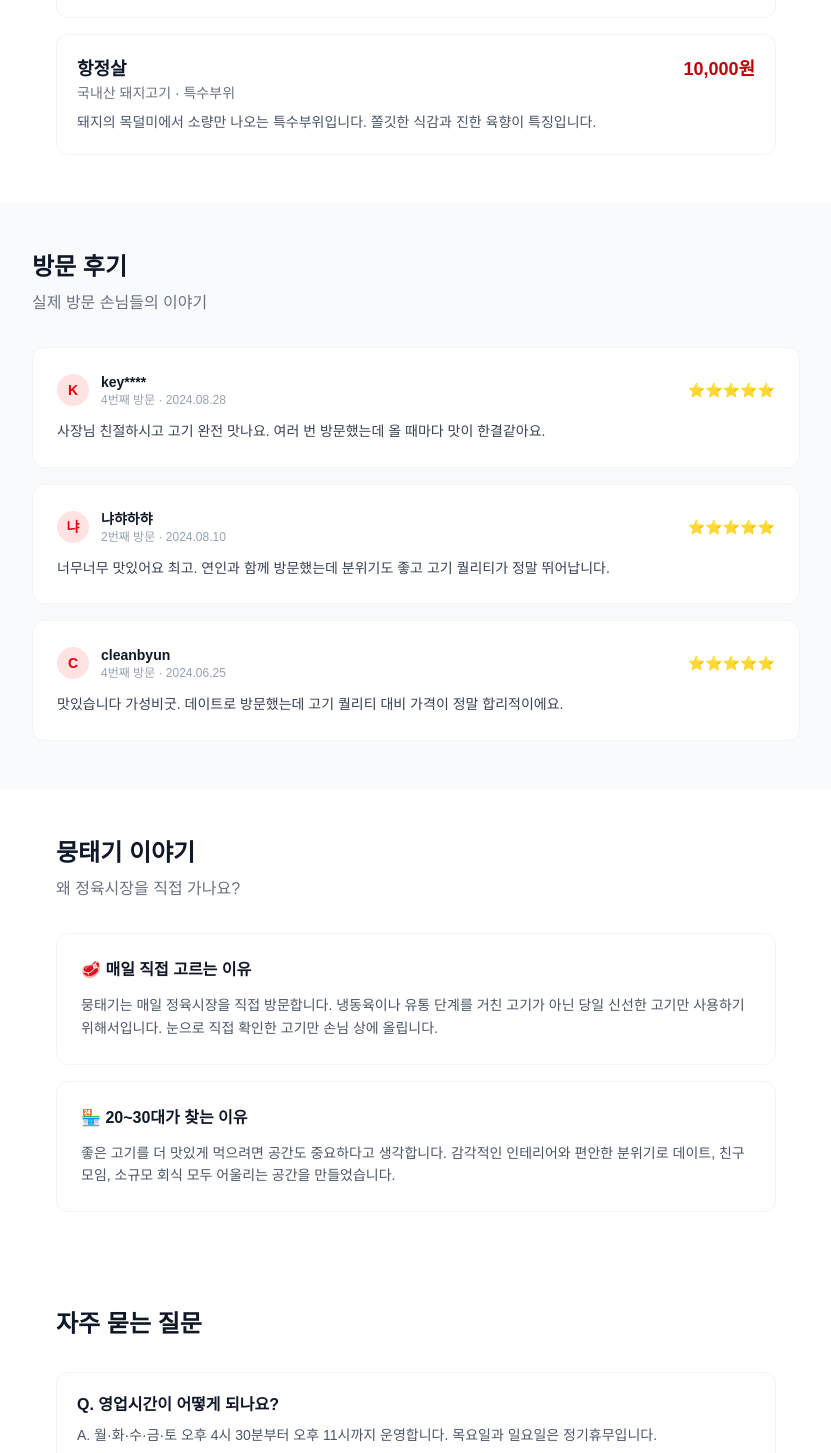
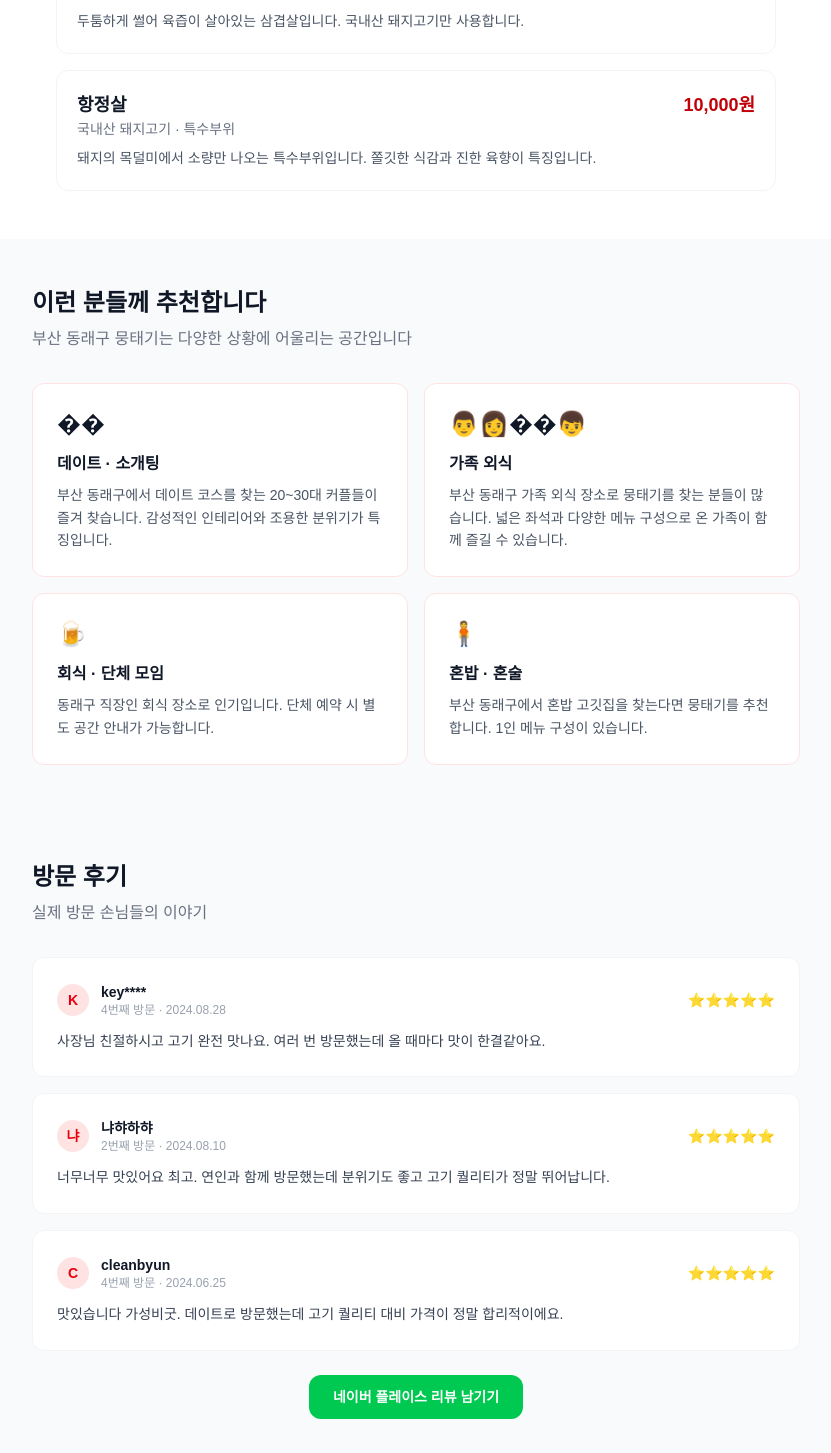
Before and after one commit to owuwan/mungtaegi, a Next.js app: page / in a window 1280 px wide. Shown: the part 1344-2797 px from the top of the page, without its empty margins (224-1055 px from the left). Built offline with nearby package versions, Linux system fonts and the light colour scheme.

Commit message:
GEO 필수항목 추가 - 방문상황별 콘텐츠, 지도, 업력, FAQ

```diff
--- a/app/page.tsx
+++ b/app/page.tsx
@@ -4,30 +4,22 @@ export default function Home() {
 
       <header className="bg-white border-b border-gray-100 px-6 py-4 flex justify-between items-center">
         <div className="text-xl font-bold text-red-700">뭉태기 🔥</div>
-        <a href="tel:051-503-3634" className="bg-red-700 text-white text-sm px-4 py-2 rounded-lg">
-          예약 전화
-        </a>
+        <a href="tel:051-503-3634" className="bg-red-700 text-white text-sm px-4 py-2 rounded-lg">예약 전화</a>
       </header>
 
       <section className="bg-gradient-to-b from-red-900 to-red-700 px-6 py-16 text-center text-white">
-        <p className="text-red-200 text-sm font-semibold mb-3">
-          부산 동래구 아시아드대로 123 · 정육 직배 고기 전문
-        </p>
+        <p className="text-red-200 text-sm font-semibold mb-3">부산 동래구 아시아드대로 123 · 정육 직배 고기 전문</p>
         <h1 className="text-4xl font-bold mb-4 leading-tight">
           정육시장에서 직접 고른<br />
           <span className="text-yellow-300">신선한 고기</span>를 드립니다
         </h1>
-        <p className="text-red-100 text-lg mb-8 max-w-lg mx-auto">
-          매일 정육시장을 직접 방문해 품질을 확인하고 가져옵니다.
-          부산 동래구에서 고기 맛으로 입소문난 뭉태기입니다.
+        <p className="text-red-100 text-lg mb-4 max-w-lg mx-auto">
+          매일 정육시장을 직접 방문해 품질을 확인하고 가져옵니다. 부산 동래구에서 고기 맛으로 입소문난 뭉태기입니다.
         </p>
+        <p className="text-yellow-200 text-sm mb-8 font-semibold">5년째 정육 직배 고기만 고집하는 부산 동래구 대표 고깃집</p>
         <div className="flex gap-4 justify-center flex-wrap">
-          <a href="tel:051-503-3634" className="bg-yellow-400 text-gray-900 font-bold px-8 py-4 rounded-xl inline-block">
-            📞 예약하기
-          </a>
-          <a href="#menu" className="bg-white text-red-700 font-bold px-8 py-4 rounded-xl inline-block">
-            메뉴 보기
-          </a>
+          <a href="tel:051-503-3634" className="bg-yellow-400 text-gray-900 font-bold px-8 py-4 rounded-xl inline-block">📞 예약하기</a>
+          <a href="#menu" className="bg-white text-red-700 font-bold px-8 py-4 rounded-xl inline-block">메뉴 보기</a>
         </div>
       </section>
 
@@ -44,7 +36,7 @@ export default function Home() {
             <p className="text-gray-500 text-xs mt-1">20~30대 취향저격</p>
           </div>
           <div className="bg-red-50 rounded-xl p-4 text-center">
-            <p className="text-2xl mb-2">��️</p>
+            <p className="text-2xl mb-2">🅿️</p>
             <p className="font-bold text-sm">주차 완비</p>
             <p className="text-gray-500 text-xs mt-1">건물 뒷편 주차장</p>
           </div>
@@ -60,7 +52,6 @@ export default function Home() {
         <h2 className="text-2xl font-bold mb-2">대표 메뉴</h2>
         <p className="text-gray-500 mb-8">정육시장 직배 신선 고기만 사용합니다</p>
         <div className="space-y-4">
-
           <div className="border border-gray-100 rounded-xl p-5">
             <div className="flex justify-between items-start mb-2">
               <div>
@@ -69,13 +60,8 @@ export default function Home() {
               </div>
               <span className="text-red-700 font-bold text-lg">18,000원</span>
             </div>
-            <p className="text-gray-600 text-sm leading-relaxed">
-              정육시장에서 직접 선별한 생갈비살입니다.
-              부드러운 육질과 풍부한 육즙이 특징으로
-              뭉태기의 대표 메뉴입니다.
-            </p>
+            <p className="text-gray-600 text-sm leading-relaxed">정육시장에서 직접 선별한 생갈비살입니다. 부드러운 육질과 풍부한 육즙이 특징으로 뭉태기의 대표 메뉴입니다.</p>
           </div>
-
           <div className="border border-gray-100 rounded-xl p-5">
             <div className="flex justify-between items-start mb-2">
               <div>
@@ -84,13 +70,8 @@ export default function Home() {
               </div>
               <span className="text-red-700 font-bold text-lg">18,000원</span>
             </div>
-            <p className="text-gray-600 text-sm leading-relaxed">
-              직접 개발한 양념으로 재운 갈비살입니다.
-              달콤하고 깊은 풍미가 살아있어
-              처음 방문하는 분들께 강력 추천합니다.
-            </p>
+            <p className="text-gray-600 text-sm leading-relaxed">직접 개발한 양념으로 재운 갈비살입니다. 달콤하고 깊은 풍미가 살아있어 처음 방문하는 분들께 강력 추천합니다.</p>
           </div>
-
           <div className="border border-gray-100 rounded-xl p-5">
             <div className="flex justify-between items-start mb-2">
               <div>
@@ -99,13 +80,8 @@ export default function Home() {
               </div>
               <span className="text-red-700 font-bold text-lg">18,000원</span>
             </div>
-            <p className="text-gray-600 text-sm leading-relaxed">
-              마블링이 고루 분포된 신선한 등심입니다.
-              고소한 풍미와 부드러운 식감으로
-              소고기 본연의 맛을 즐기실 수 있습니다.
-            </p>
+            <p className="text-gray-600 text-sm leading-relaxed">마블링이 고루 분포된 신선한 등심입니다. 고소한 풍미와 부드러운 식감으로 소고기 본연의 맛을 즐기실 수 있습니다.</p>
           </div>
-
           <div className="border border-gray-100 rounded-xl p-5">
             <div className="flex justify-between items-start mb-2">
               <div>
@@ -114,12 +90,8 @@ export default function Home() {
               </div>
               <span className="text-red-700 font-bold text-lg">10,000원</span>
             </div>
-            <p className="text-gray-600 text-sm leading-relaxed">
-              두툼하게 썰어 육즙이 살아있는 삼겹살입니다.
-              국내산 돼지고기만 사용합니다.
-            </p>
+            <p className="text-gray-600 text-sm leading-relaxed">두툼하게 썰어 육즙이 살아있는 삼겹살입니다. 국내산 돼지고기만 사용합니다.</p>
           </div>
-
           <div className="border border-gray-100 rounded-xl p-5">
             <div className="flex justify-between items-start mb-2">
               <div>
@@ -128,12 +100,37 @@ export default function Home() {
               </div>
               <span className="text-red-700 font-bold text-lg">10,000원</span>
             </div>
-            <p className="text-gray-600 text-sm leading-relaxed">
-              돼지의 목덜미에서 소량만 나오는 특수부위입니다.
-              쫄깃한 식감과 진한 육향이 특징입니다.
-            </p>
+            <p className="text-gray-600 text-sm leading-relaxed">돼지의 목덜미에서 소량만 나오는 특수부위입니다. 쫄깃한 식감과 진한 육향이 특징입니다.</p>
           </div>
+        </div>
+      </section>
 
+      <section className="bg-gray-50 px-6 py-12">
+        <div className="max-w-3xl mx-auto">
+          <h2 className="text-2xl font-bold mb-2">이런 분들께 추천합니다</h2>
+          <p className="text-gray-500 mb-8">부산 동래구 뭉태기는 다양한 상황에 어울리는 공간입니다</p>
+          <div className="grid md:grid-cols-2 gap-4">
+            <div className="bg-white rounded-xl p-6 border border-red-100">
+              <p className="text-2xl mb-3">��</p>
+              <h3 className="font-bold mb-2">데이트 · 소개팅</h3>
+              <p className="text-gray-600 text-sm leading-relaxed">부산 동래구에서 데이트 코스를 찾는 20~30대 커플들이 즐겨 찾습니다. 감성적인 인테리어와 조용한 분위기가 특징입니다.</p>
+            </div>
+            <div className="bg-white rounded-xl p-6 border border-red-100">
+              <p className="text-2xl mb-3">👨‍👩‍��‍👦</p>
+              <h3 className="font-bold mb-2">가족 외식</h3>
+              <p className="text-gray-600 text-sm leading-relaxed">부산 동래구 가족 외식 장소로 뭉태기를 찾는 분들이 많습니다. 넓은 좌석과 다양한 메뉴 구성으로 온 가족이 함께 즐길 수 있습니다.</p>
+            </div>
+            <div className="bg-white rounded-xl p-6 border border-red-100">
+              <p className="text-2xl mb-3">🍺</p>
+              <h3 className="font-bold mb-2">회식 · 단체 모임</h3>
+              <p className="text-gray-600 text-sm leading-relaxed">동래구 직장인 회식 장소로 인기입니다. 단체 예약 시 별도 공간 안내가 가능합니다.</p>
+            </div>
+            <div className="bg-white rounded-xl p-6 border border-red-100">
+              <p className="text-2xl mb-3">🧍</p>
+              <h3 className="font-bold mb-2">혼밥 · 혼술</h3>
+              <p className="text-gray-600 text-sm leading-relaxed">부산 동래구에서 혼밥 고깃집을 찾는다면 뭉태기를 추천합니다. 1인 메뉴 구성이 있습니다.</p>
+            </div>
+          </div>
         </div>
       </section>
 
@@ -142,7 +139,6 @@ export default function Home() {
           <h2 className="text-2xl font-bold mb-2">방문 후기</h2>
           <p className="text-gray-500 mb-8">실제 방문 손님들의 이야기</p>
           <div className="space-y-4">
-
             <div className="bg-white rounded-xl p-6 border border-gray-100">
               <div className="flex items-center gap-3 mb-3">
                 <div className="w-8 h-8 bg-red-100 rounded-full flex items-center justify-center">
@@ -154,12 +150,8 @@ export default function Home() {
                 </div>
                 <span className="ml-auto text-yellow-500 text-sm">⭐⭐⭐⭐⭐</span>
               </div>
-              <p className="text-gray-700 text-sm leading-relaxed">
-                사장님 친절하시고 고기 완전 맛나요.
-                여러 번 방문했는데 올 때마다 맛이 한결같아요.
-              </p>
+              <p className="text-gray-700 text-sm leading-relaxed">사장님 친절하시고 고기 완전 맛나요. 여러 번 방문했는데 올 때마다 맛이 한결같아요.</p>
             </div>
-
             <div className="bg-white rounded-xl p-6 border border-gray-100">
               <div className="flex items-center gap-3 mb-3">
                 <div className="w-8 h-8 bg-red-100 rounded-full flex items-center justify-center">
@@ -171,12 +163,8 @@ export default function Home() {
                 </div>
                 <span className="ml-auto text-yellow-500 text-sm">⭐⭐⭐⭐⭐</span>
               </div>
-              <p className="text-gray-700 text-sm leading-relaxed">
-                너무너무 맛있어요 최고. 연인과 함께 방문했는데
-                분위기도 좋고 고기 퀄리티가 정말 뛰어납니다.
-              </p>
+              <p className="text-gray-700 text-sm leading-relaxed">너무너무 맛있어요 최고. 연인과 함께 방문했는데 분위기도 좋고 고기 퀄리티가 정말 뛰어납니다.</p>
             </div>
-
             <div className="bg-white rounded-xl p-6 border border-gray-100">
               <div className="flex items-center gap-3 mb-3">
                 <div className="w-8 h-8 bg-red-100 rounded-full flex items-center justify-center">
@@ -188,12 +176,13 @@ export default function Home() {
                 </div>
                 <span className="ml-auto text-yellow-500 text-sm">⭐⭐⭐⭐⭐</span>
               </div>
-              <p className="text-gray-700 text-sm leading-relaxed">
-                맛있습니다 가성비굿. 데이트로 방문했는데
-                고기 퀄리티 대비 가격이 정말 합리적이에요.
-              </p>
+              <p className="text-gray-700 text-sm leading-relaxed">맛있습니다 가성비굿. 데이트로 방문했는데 고기 퀄리티 대비 가격이 정말 합리적이에요.</p>
             </div>
-
+          </div>
+          <div className="mt-6 text-center">
+            <a href="https://naver.me/mungtaegi" className="inline-block bg-green-500 text-white font-bold px-6 py-3 rounded-xl text-sm">
+              네이버 플레이스 리뷰 남기기
+            </a>
           </div>
         </div>
       </section>
@@ -203,21 +192,12 @@ export default function Home() {
         <p className="text-gray-500 mb-8">왜 정육시장을 직접 가나요?</p>
         <div className="space-y-4">
           <div className="border border-gray-100 rounded-xl p-6">
-            <h3 className="font-bold mb-3">🥩 매일 직접 고르는 이유</h3>
-            <p className="text-gray-600 text-sm leading-relaxed">
-              뭉태기는 매일 정육시장을 직접 방문합니다.
-              냉동육이나 유통 단계를 거친 고기가 아닌
-              당일 신선한 고기만 사용하기 위해서입니다.
-              눈으로 직접 확인한 고기만 손님 상에 올립니다.
-            </p>
+            <h3 className="font-bold mb-3">🥩 5년째 매일 직접 고르는 이유</h3>
+            <p className="text-gray-600 text-sm leading-relaxed">뭉태기는 5년째 매일 정육시장을 직접 방문합니다. 냉동육이나 유통 단계를 거친 고기가 아닌 당일 신선한 고기만 사용하기 위해서입니다.</p>
           </div>
           <div className="border border-gray-100 rounded-xl p-6">
-            <h3 className="font-bold mb-3">🏪 20~30대가 찾는 이유</h3>
-            <p className="text-gray-600 text-sm leading-relaxed">
-              좋은 고기를 더 맛있게 먹으려면 공간도 중요하다고 생각합니다.
-              감각적인 인테리어와 편안한 분위기로
-              데이트, 친구 모임, 소규모 회식 모두 어울리는 공간을 만들었습니다.
-            </p>
+            <h3 className="font-bold mb-3">�� 20~30대가 찾는 이유</h3>
+            <p className="text-gray-600 text-sm leading-relaxed">감각적인 인테리어와 편안한 분위기로 부산 동래구에서 데이트, 친구 모임, 소규모 회식 모두 어울리는 공간을 만들었습니다.</p>
           </div>
         </div>
       </section>
@@ -225,55 +205,52 @@ export default function Home() {
       <section className="px-6 py-12 max-w-3xl mx-auto">
         <h2 className="text-2xl font-bold mb-8">자주 묻는 질문</h2>
         <div className="space-y-4">
-
           <div className="border border-gray-100 rounded-xl p-5">
             <p className="font-semibold mb-2">Q. 영업시간이 어떻게 되나요?</p>
-            <p className="text-gray-600 text-sm">
-              A. 월·화·수·금·토 오후 4시 30분부터 오후 11시까지 운영합니다.
-              목요일과 일요일은 정기휴무입니다.
-            </p>
+            <p className="text-gray-600 text-sm">A. 월·화·수·금·토 오후 4시 30분부터 오후 11시까지 운영합니다. 목요일과 일요일은 정기휴무입니다.</p>
           </div>
-
           <div className="border border-gray-100 rounded-xl p-5">
             <p className="font-semibold mb-2">Q. 예약이 필요한가요?</p>
-            <p className="text-gray-600 text-sm">
-              A. 예약 없이도 방문 가능합니다.
-              실제 방문 후기를 보면 대기 없이 바로 입장하신 분들이 많습니다.
-              주말 저녁 시간대는 전화 예약을 권장합니다.
-            </p>
+            <p className="text-gray-600 text-sm">A. 예약 없이도 방문 가능합니다. 주말 저녁 시간대는 전화 예약을 권장합니다. 전화: 051-503-3634</p>
           </div>
-
           <div className="border border-gray-100 rounded-xl p-5">
             <p className="font-semibold mb-2">Q. 주차가 가능한가요?</p>
-            <p className="text-gray-600 text-sm">
-              A. 주차 가능합니다. 방문 전 전화로 확인하시면 안내해드립니다.
-            </p>
+            <p className="text-gray-600 text-sm">A. 건물 뒷편에 무료 주차장이 있습니다. 방문 전 전화로 확인하시면 안내해드립니다.</p>
           </div>
-
           <div className="border border-gray-100 rounded-xl p-5">
             <p className="font-semibold mb-2">Q. 단체 모임도 가능한가요?</p>
-            <p className="text-gray-600 text-sm">
-              A. 가능합니다. 회식, 생일파티, 친목 모임 모두 환영합니다.
-              단체 방문 시 사전 전화 예약을 부탁드립니다.
-            </p>
+            <p className="text-gray-600 text-sm">A. 가능합니다. 회식, 생일파티, 친목 모임 모두 환영합니다. 단체 방문 시 사전 전화 예약을 부탁드립니다.</p>
           </div>
-
           <div className="border border-gray-100 rounded-xl p-5">
             <p className="font-semibold mb-2">Q. 고기 원산지가 어떻게 되나요?</p>
-            <p className="text-gray-600 text-sm">
-              A. 소고기와 돼지고기 모두 국내산을 사용합니다.
-              매일 정육시장에서 직접 구매하며 원산지 표시를 철저히 지킵니다.
-            </p>
+            <p className="text-gray-600 text-sm">A. 소고기와 돼지고기 모두 국내산을 사용합니다. 매일 정육시장에서 직접 구매하며 원산지 표시를 철저히 지킵니다.</p>
           </div>
+          <div className="border border-gray-100 rounded-xl p-5">
+            <p className="font-semibold mb-2">Q. 부산 동래구에서 데이트 코스로 어떤가요?</p>
+            <p className="text-gray-600 text-sm">A. 뭉태기는 부산 동래구에서 20~30대 커플들이 즐겨 찾는 데이트 맛집입니다. 감성적인 인테리어와 정육 직배 신선 고기로 특별한 저녁을 만들어드립니다.</p>
+          </div>
+        </div>
+      </section>
 
-          <div className="border border-gray-100 rounded-xl p-5">
-            <p className="font-semibold mb-2">Q. 부산 동래구에서 찾기 어렵지 않나요?</p>
-            <p className="text-gray-600 text-sm">
-              A. 부산 동래구 아시아드대로 123에 위치합니다.
-              네이버 지도나 카카오맵에서 뭉태기로 검색하시면 쉽게 찾으실 수 있습니다.
-            </p>
-          </div>
-
+      <section className="px-6 py-12 max-w-3xl mx-auto" id="location">
+        <h2 className="text-2xl font-bold mb-2">오시는 길</h2>
+        <p className="text-gray-500 mb-6">부산 동래구 아시아드대로 123</p>
+        <div className="rounded-xl overflow-hidden border border-gray-100 mb-6">
+          <iframe
+            src="https://www.google.com/maps/embed?pb=!1m18!1m12!1m3!1d3261.5!2d129.075!3d35.198!2m3!1f0!2f0!3f0!3m2!1i1024!2i768!4f13.1!3m3!1m2!1s0x0%3A0x0!2z67aA64yA6riw!5e0!3m2!1sko!2skr!4v1234567890"
+            width="100%"
+            height="280"
+            style={{border: 0}}
+            allowFullScreen={true}
+            loading="lazy"
+            referrerPolicy="no-referrer-when-downgrade"
+            title="뭉태기 부산 동래구 위치 지도"
+          ></iframe>
+        </div>
+        <div className="space-y-2 text-sm text-gray-600">
+          <p>📍 부산 동래구 아시아드대로 123</p>
+          <p>🚇 동래역 3번 출구 도보 5분</p>
+          <p>🅿️ 건물 뒷편 무료 주차 가능</p>
         </div>
       </section>
 
@@ -283,7 +260,7 @@ export default function Home() {
           <p className="text-red-100">📍 부산 동래구 아시아드대로 123</p>
           <p className="text-red-100">🕔 월·화·수·금·토 16:30 ~ 23:00</p>
           <p className="text-red-100">🚫 목요일 · 일요일 정기휴무</p>
-          <p className="text-red-100">🅿️ 주차 가능</p>
+          <p className="text-red-100">🅿️ 건물 뒷편 무료 주차 가능</p>
         </div>
         <a href="tel:051-503-3634" className="bg-yellow-400 text-gray-900 font-bold text-xl px-10 py-5 rounded-xl inline-block">
           📞 051-503-3634
@@ -293,12 +270,8 @@ export default function Home() {
       <footer className="px-6 py-8 border-t text-center">
         <p className="font-bold text-gray-700 mb-1">뭉태기</p>
         <p className="text-gray-400 text-sm">부산 동래구 아시아드대로 123</p>
-        <p className="text-gray-400 text-sm mt-1">
-          영업시간: 월·화·수·금·토 16:30~23:00 | 목·일 정기휴무
-        </p>
-        <p className="text-gray-400 text-sm mt-1">
-          원산지: 소고기 국내산 · 돼지고기 국내산
-        </p>
+        <p className="text-gray-400 text-sm mt-1">영업시간: 월·화·수·금·토 16:30~23:00 | 목·일 정기휴무</p>
+        <p className="text-gray-400 text-sm mt-1">원산지: 소고기 국내산 · 돼지고기 국내산</p>
       </footer>
 
     </main>
```
